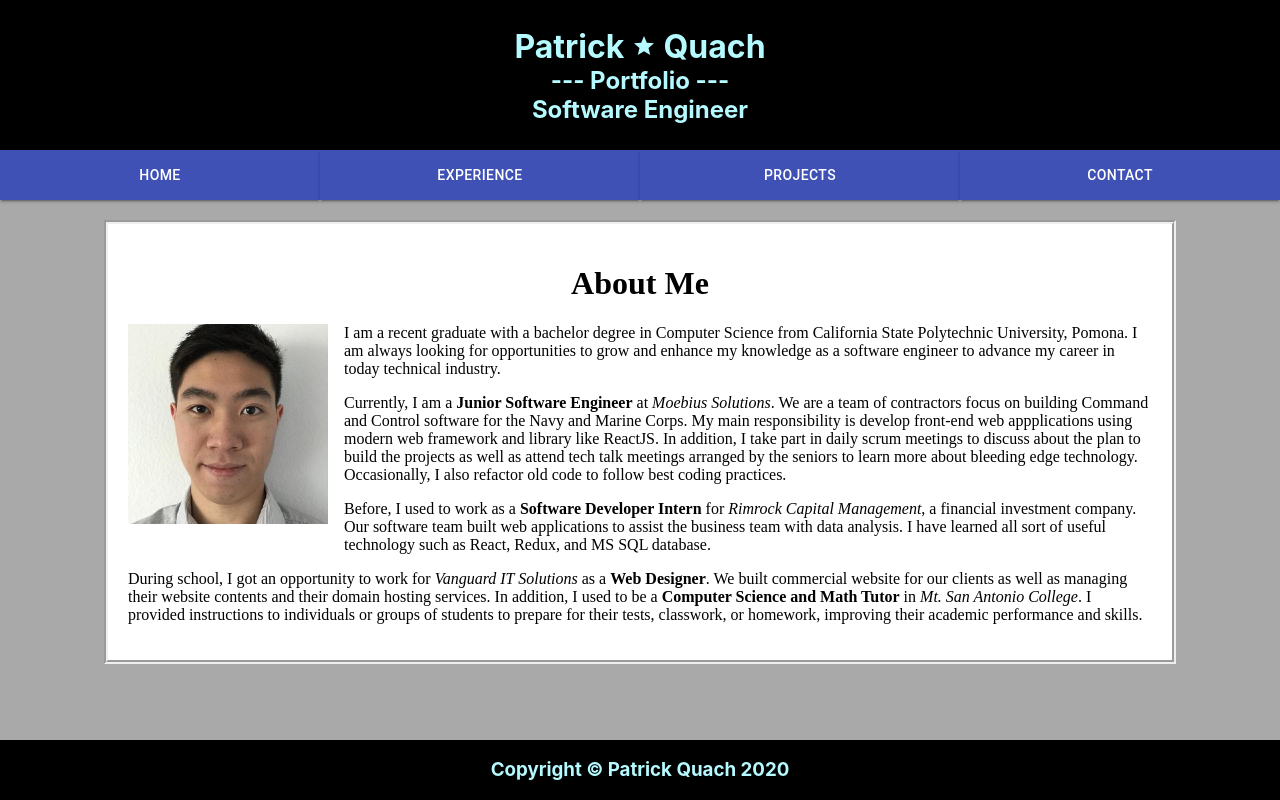
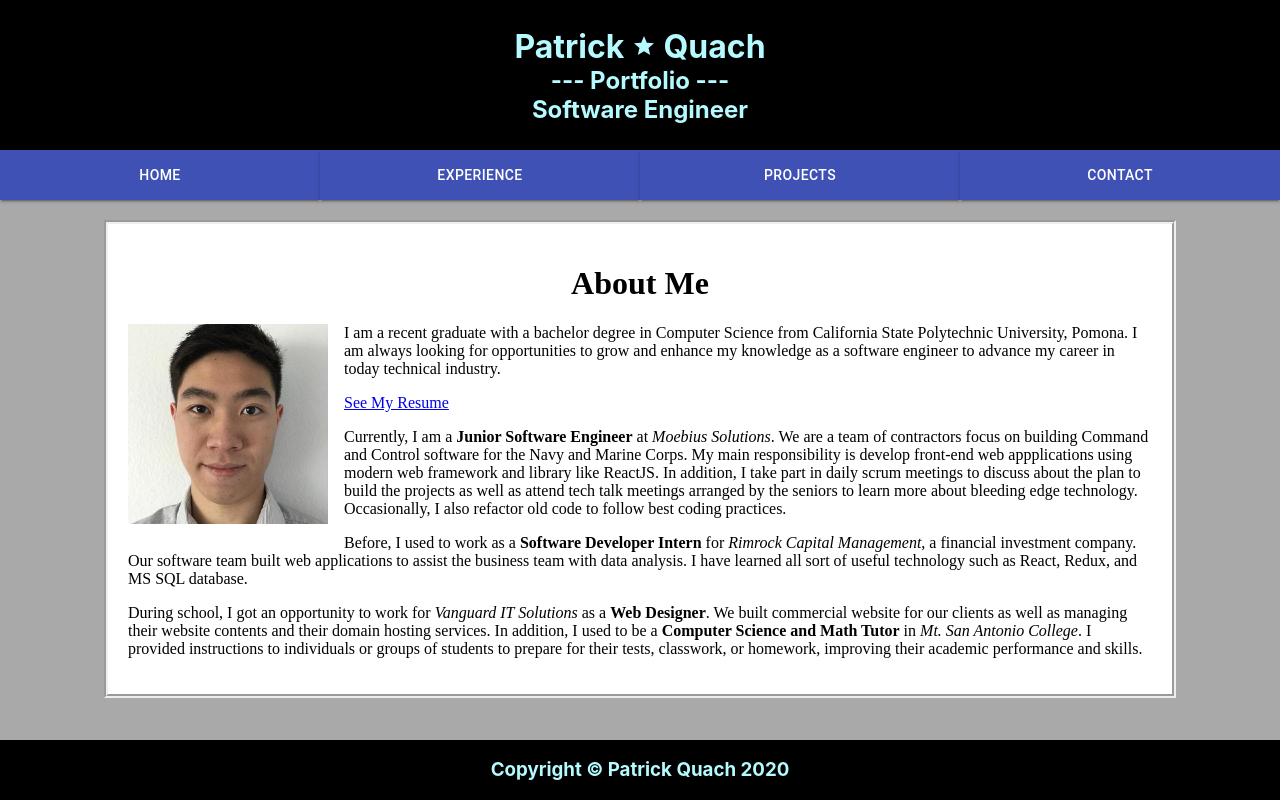
Before and after one commit to patrick1311/portfolio, a React (Create React App) app: page /#/ in a window 1280 px wide. Built offline with nearby package versions, Linux system fonts and the light colour scheme.

Commit message:
add resume on home page

```diff
--- a/src/components/Home.js
+++ b/src/components/Home.js
@@ -1,6 +1,7 @@
 import * as React from 'react';
 import { makeStyles } from '@material-ui/core';
 import profilepic from '../img/profilepic.png';
+import resume from '../pdf/PQuachResume.pdf';
 
 const useStyles = makeStyles({
     bodyContent: {
@@ -44,6 +45,7 @@ const Home = () => {
                 California State Polytechnic University, Pomona. I am always looking for opportunities to
                 grow and enhance my knowledge as a software engineer to advance my career in today technical industry.
             </p>
+            <a href = {resume} target = "_blank">See My Resume</a>
             <p>
                 Currently, I am a <b>Junior Software Engineer</b> at <i>Moebius Solutions</i>. We are a team of contractors focus on building
                 Command and Control software for the Navy and Marine Corps. My main responsibility
```
Also changed, not shown: 1 other file (tests, documents, lock files or other folders).
